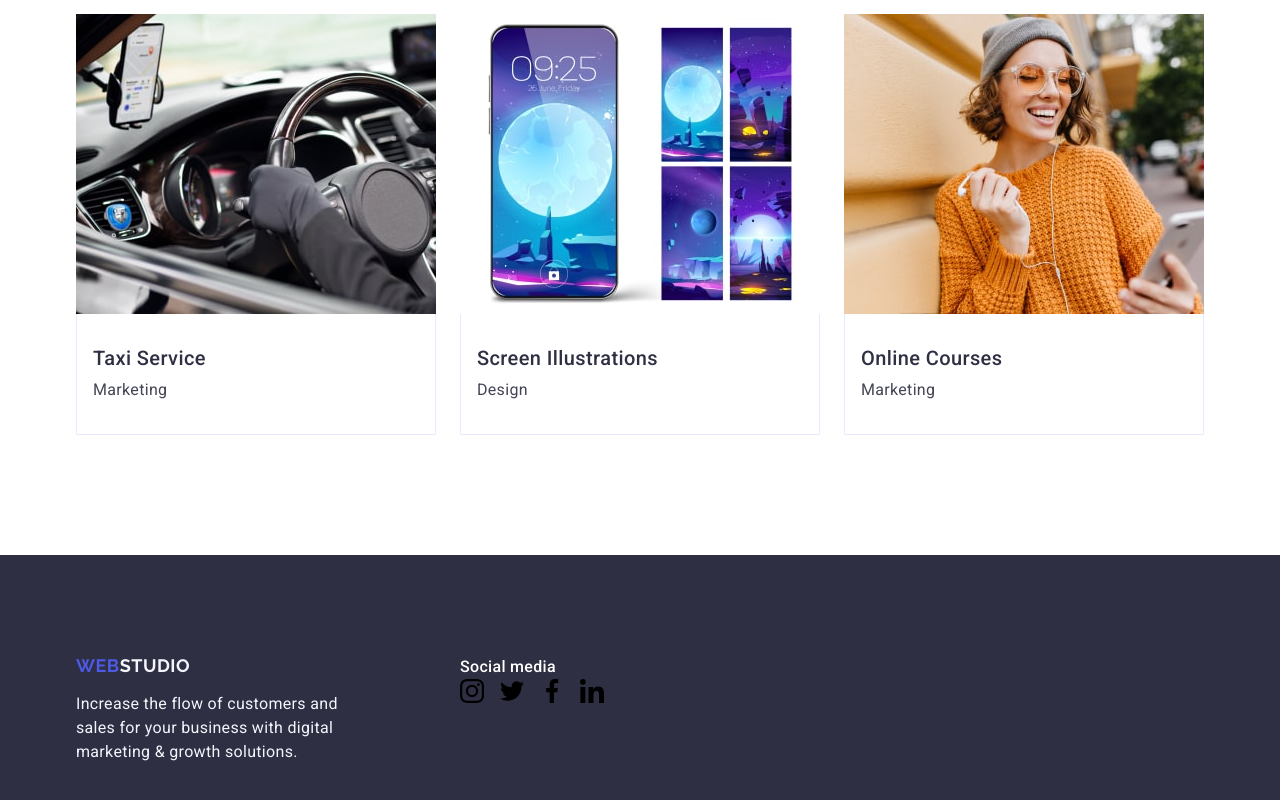
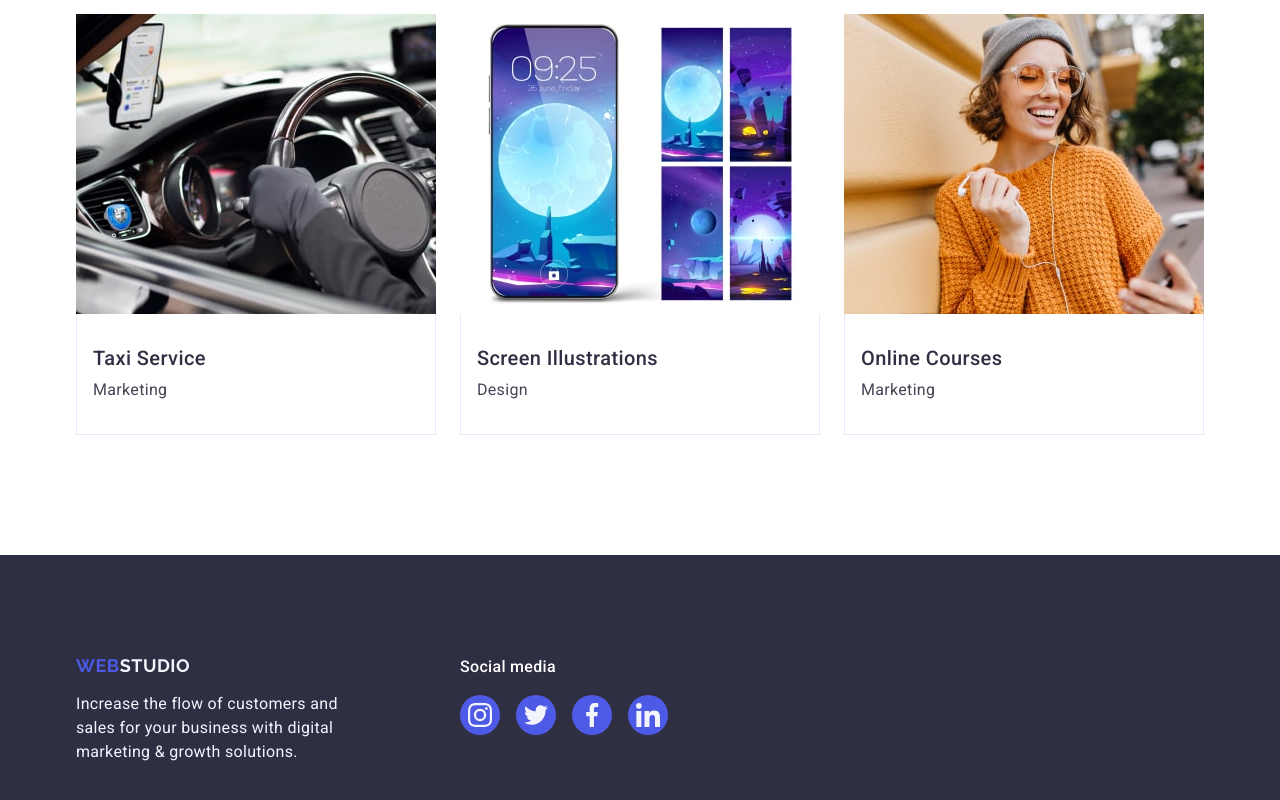
Before and after one commit to Leonid-Bondar777/goit-markup-hw-04, a plain HTML site: page index.html in a window 1280 px wide. Shown: the part 2628-3428 px from the top of the page. Drawn offline with nearby package versions, Linux system fonts and the light colour scheme.

Commit message:
доробив футер

```diff
--- a/css/styles.css
+++ b/css/styles.css
@@ -602,23 +602,50 @@ overflow: hidden;
 /*  footer  */
 
 .footer-container{
-display: flex;
+    display: flex;
     flex-direction: row;
     align-items: baseline;
 }
+
 .footer-lodo-content{
     margin-right: 120px;
 }
+
 .footer-icon-list {
-    display: flex;
+        display: flex;
         justify-content: center;
         gap: 16px;
         margin: 0;
 }
 
+.footer-icon-item {
+    width: 40px;
+        height: 40px;
+}
 
+.footer-icon-link {
+display: flex;
+justify-content: center;
+align-items: center;
+width: 100%;
+height: 100%;
+background-color: #4d5ae5;
+border-radius: 50%;
+transition: background-color 250ms cubic-bezier(0.4, 0, 0.2, 1);
 
+}
 
+.footer-icon-style {
+    fill: rgba(244, 244, 253, 1);
+}
+
+.footer-icon-link:hover {
+    background-color: #31d0aa;
+}
+
+.footer-icon-link:focus {
+    background-color: #31d0aa;
+}
 
 .footer-content {
     padding-top: 100px;
@@ -634,7 +661,7 @@ display: flex;
         font-weight: 500;
         line-height: 24px;
         letter-spacing: 0.32px;
-
+        margin-bottom: 16px;
 }
 
 .footer-advice
@@ -646,4 +673,5 @@ display: flex;
     letter-spacing: 0.02em;
     text-align: left;
     max-width: 264px;
-    }
+
+}
```
